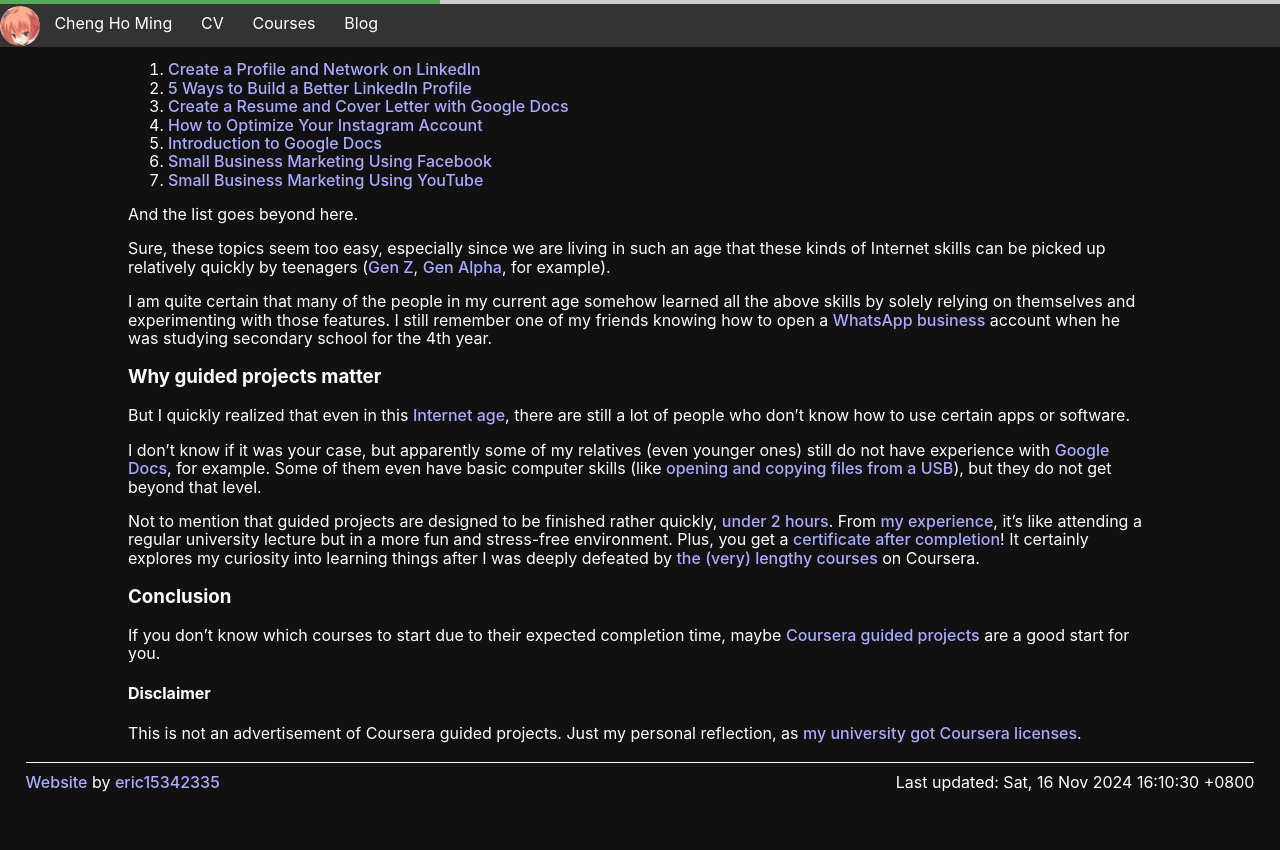
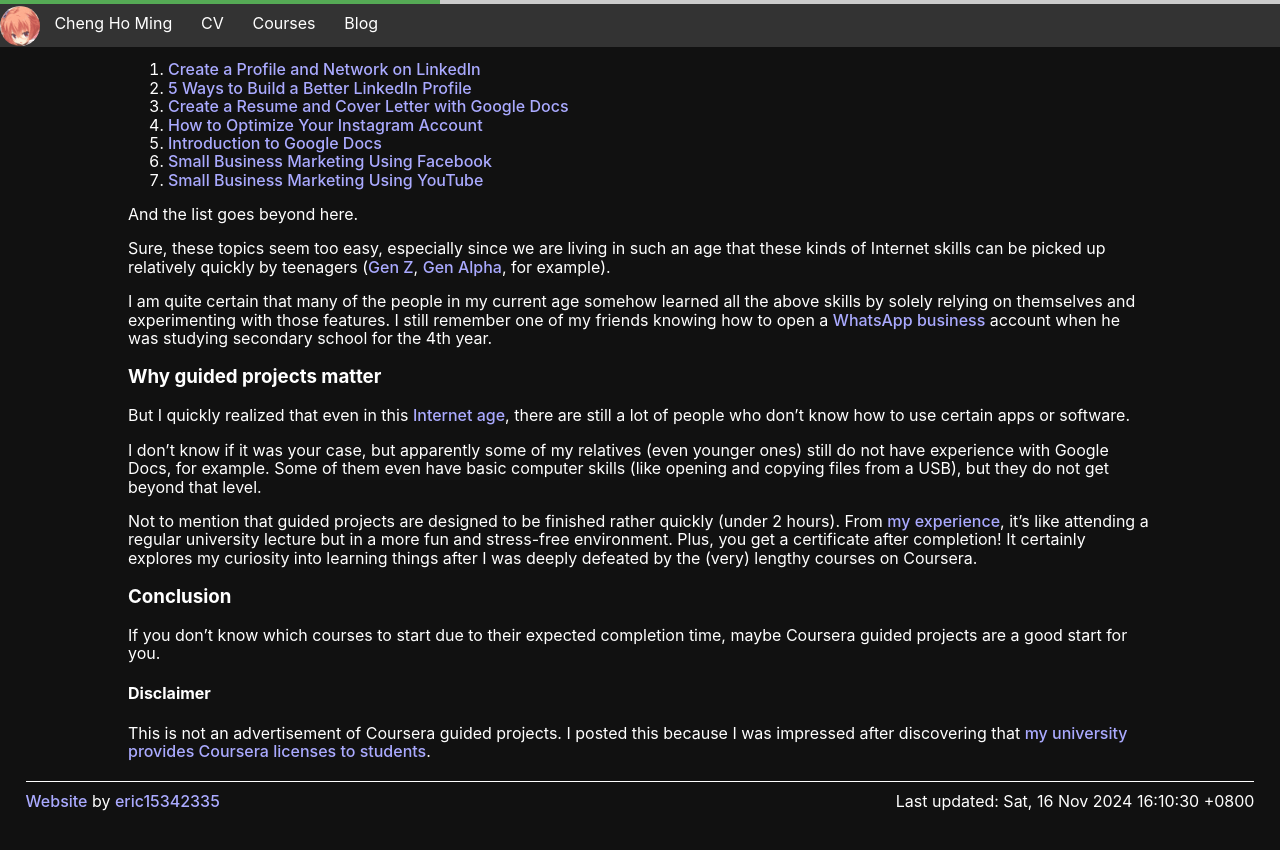
Before and after one commit to eric15342335/eric15342335.github.io, a Jekyll site: the page built from _posts/2024-10-14-easy-guided-projects-on-coursera.md, in a window 1280 px wide and 900 px high, scrolled down 175 px. Shown: the top 850 px of the window. Built offline with Jekyll 4.4.1, drawn with Linux system fonts in a browser that asks for light colours.

Commit message:
Remove unnecessary links; clarify disclaimer
Simplified the post by removing redundant hyperlinks and updated the disclaimer to reflect my impression upon discovering that my university provides Coursera licenses to students.

```diff
--- a/_posts/2024-10-14-easy-guided-projects-on-coursera.md
+++ b/_posts/2024-10-14-easy-guided-projects-on-coursera.md
@@ -27,17 +27,17 @@
 
 But I quickly realized that even in this [Internet age][internet-age], there are still a lot of people who don't know how to use certain apps or software.
 
-I don't know if it was your case, but apparently some of my relatives (even younger ones) still do not have experience with [Google Docs][google-docs], for example. Some of them even have basic computer skills (like [opening and copying files from a USB][open-files-from-usb-and-copy]), but they do not get beyond that level.
+I don't know if it was your case, but apparently some of my relatives (even younger ones) still do not have experience with Google Docs, for example. Some of them even have basic computer skills (like opening and copying files from a USB), but they do not get beyond that level.
 
-Not to mention that guided projects are designed to be finished rather quickly, [under 2 hours][coursera-guided-projects-2hr-googleSearch]. From [my experience][my-linkedin-license&certs], it's like attending a regular university lecture but in a more fun and stress-free environment. Plus, you get a [certificate after completion][intro-google-docs-cert]! It certainly explores my curiosity into learning things after I was deeply defeated by [the (very) lengthy courses][intro-to-machine-learning] on Coursera.
+Not to mention that guided projects are designed to be finished rather quickly (under 2 hours). From [my experience][my-linkedin-license&certs], it's like attending a regular university lecture but in a more fun and stress-free environment. Plus, you get a certificate after completion! It certainly explores my curiosity into learning things after I was deeply defeated by the (very) lengthy courses on Coursera.
 
 ### Conclusion
 
-If you don't know which courses to start due to their expected completion time, maybe [Coursera guided projects][coursera-guided-projects] are a good start for you.
+If you don't know which courses to start due to their expected completion time, maybe Coursera guided projects are a good start for you.
 
 #### Disclaimer
 
-This is not an advertisement of Coursera guided projects. Just my personal reflection, as [my university got Coursera licenses][hku-coursera-license].
+This is not an advertisement of Coursera guided projects. I posted this because I was impressed after discovering that [my university provides Coursera licenses to students][hku-coursera-license].
 
 [coursera-guided-projects]: https://www.coursera.org/collections/popular-free-guided-projects
 [coursera-platform]: https://coursera.org
```
Also changed, not shown: other parts of _posts/2024-10-14-easy-guided-projects-on-coursera.md (+0 -5 lines).
